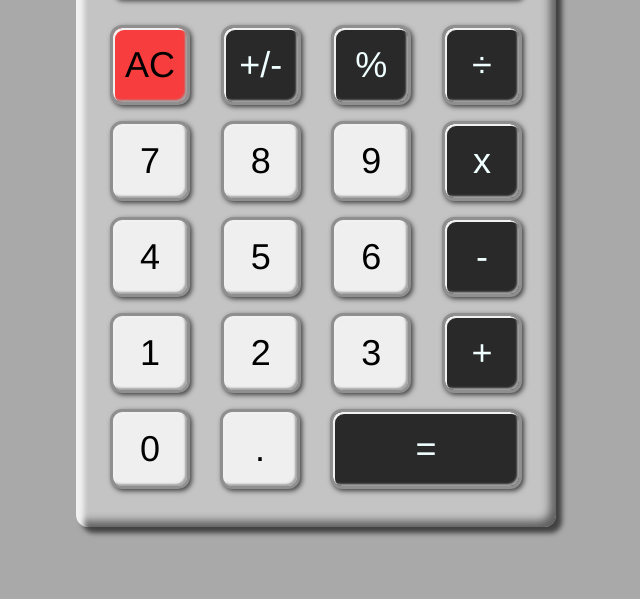
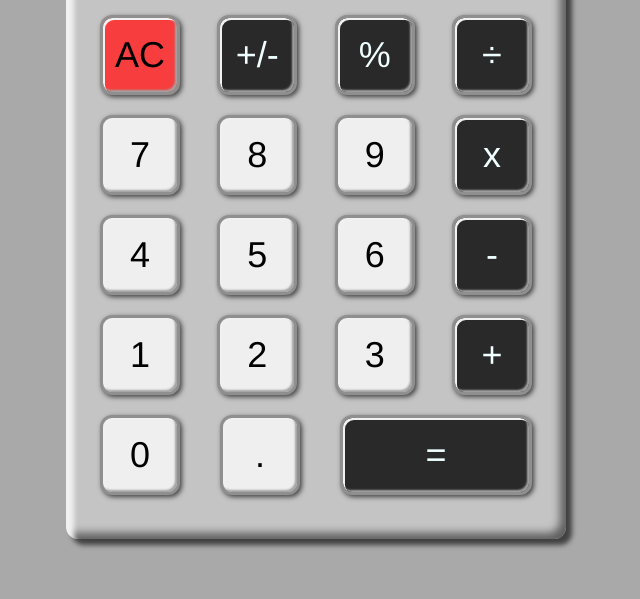
Before and after one commit to Nathan-Fanlau/Calculator, a plain HTML site: page index.html in a window 1280 px wide. Shown: the part 201-800 px from the top of the page, without its empty margins (324-964 px from the left). Drawn offline with Linux system fonts and the light colour scheme.

Commit message:
Change sizing of calculator from vh to px

```diff
--- a/styles.css
+++ b/styles.css
@@ -13,8 +13,8 @@ body {
 }
 
 #outer {
-    height: 82vh;
-    width: 60vh;
+    height: 680px;
+    width: 500px;
     background-color: rgb(196, 196, 196);
     border-radius: 12px;
     box-shadow: 6px 6px 5px rgb(66, 66, 66), 8px 8px 5px rgb(241, 241, 241) inset, -6px -6px 8px rgb(95, 95, 95) inset;
@@ -46,7 +46,7 @@ body {
     justify-content: space-between;
     align-items: center;
     flex-wrap: wrap;
-    height: 60vh;
+    height: 500px;
 }
 
 button {
```
